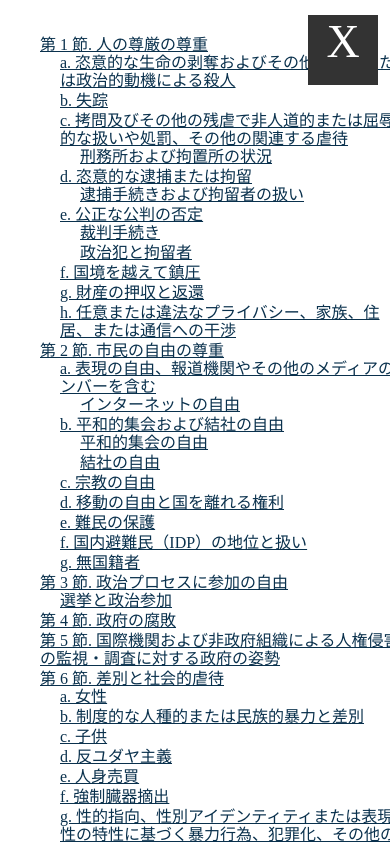
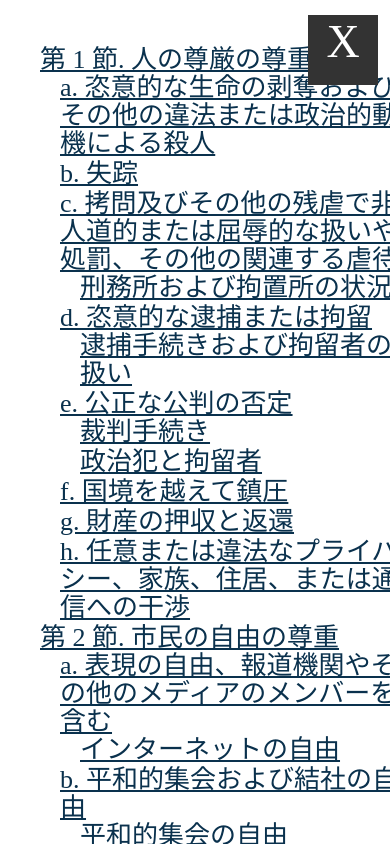
Before and after one commit to kyouhi-shine/ShinaseHumanRightsPractices, a plain HTML site: page index.html in a window 390 px wide. Both pictures are taken after a click on the label 343 px from the left and 50 px from the top of the page. Shown: the top 844 px of the page. Drawn offline with Linux system fonts and the light colour scheme.

Commit message:
Update index.html

```diff
--- a/index.html
+++ b/index.html
@@ -133,10 +133,10 @@
                     overflow: scroll;
                     min-height: 100%;
                     padding: 20px;
-                    font-size: 16px;
+                    font-size: 26px;
                 }
                 .show-side-menu:has(#menu-toggle:checked) + .report__side li {
-                    line-height: 18px;
+                    line-height: 28px;
                 }
                 .show-side-menu:has(#menu-toggle:checked) .menu-icon::before {
                     content: "X";
```
